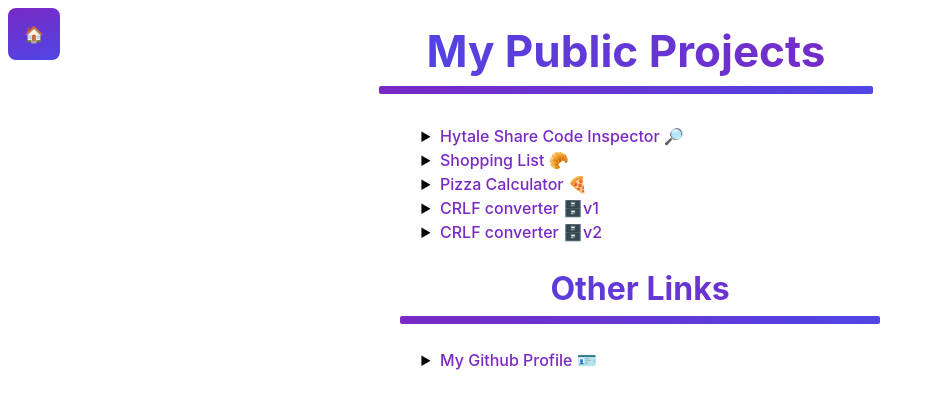
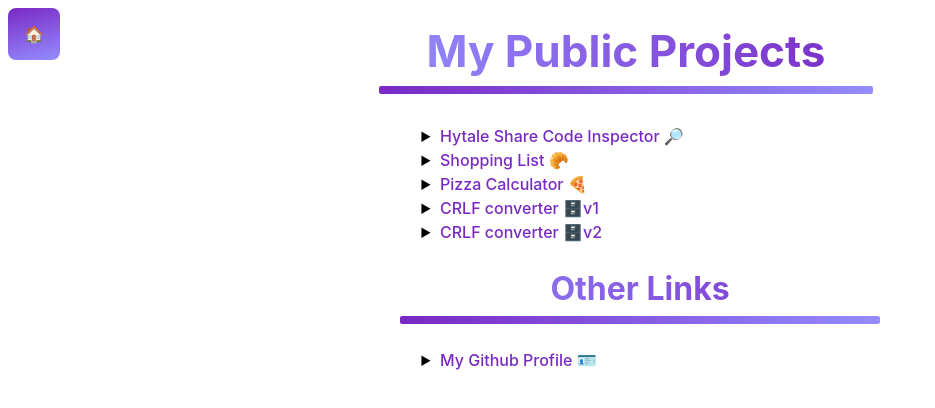
Before and after one commit to Absebo/absebo.github.io, an Astro site: page / in a window 1280 px wide. Shown: the whole page, without its empty margins (0-935 px from the left). Built offline with nearby package versions, Linux system fonts and the light colour scheme; Astro itself is replaced by a stand-in of ours.

Commit message:
Change colors

```diff
--- a/src/layouts/Layout.astro
+++ b/src/layouts/Layout.astro
@@ -59,10 +59,8 @@ const { headline } = Astro.props;
     }
 
     :root {
-        --a: #7827c3;
-        --b: #948dff;
         --primary-color: #7929c4;
-        --secondary-color: #4f46e5;
+        --secondary-color: #948dff;
         --primary-color-contrast: white;
         --secondary-color-contrast: white;
     }
```
